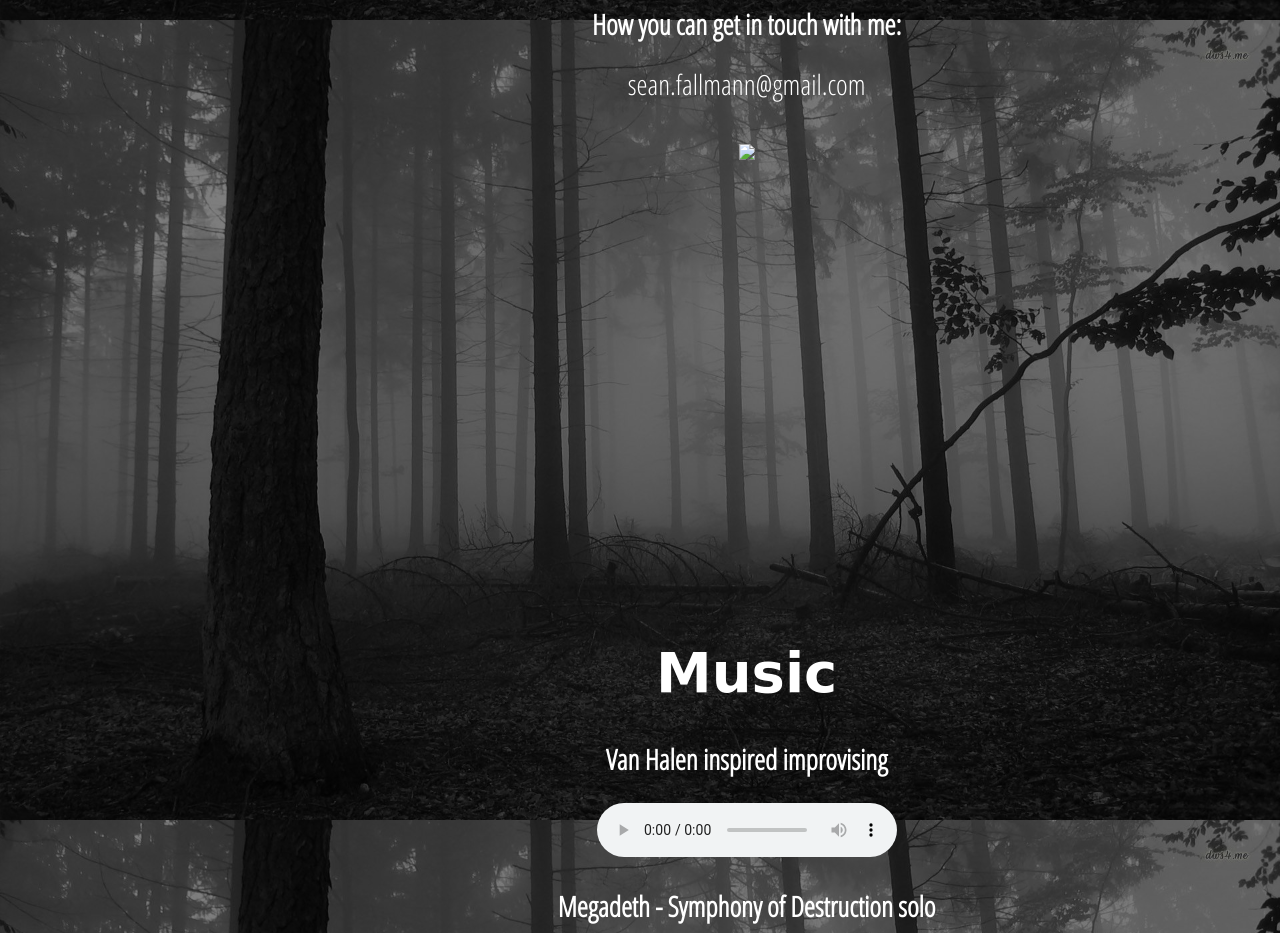
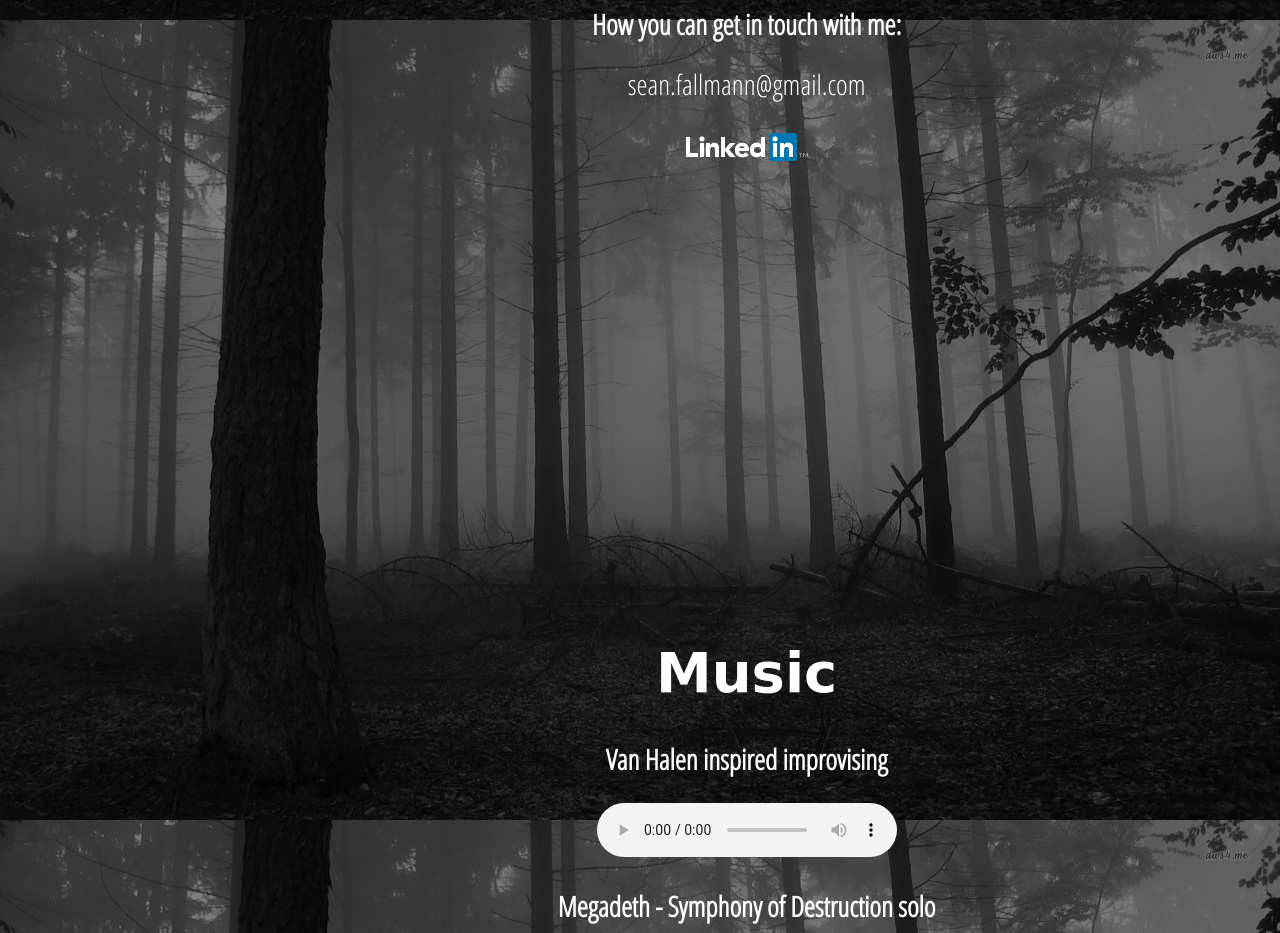
Before and after one commit to sfallmann/sfallmann.github.io, a plain HTML site: page index.html in a window 1280 px wide. Shown: the part 3180-4113 px from the top of the page. Drawn offline with nearby package versions, Linux system fonts and the light colour scheme; a web font is replaced by a local one.

Commit message:
Fixed a typo

```diff
--- a/index.html
+++ b/index.html
@@ -109,7 +109,7 @@
                     <a class="link-wrapper" href="mailto:sean.fallmann@gmail.com">sean.fallmann@gmail.com</a>
                     <br><br>
                     <a href="https://www.linkedin.com/in/sean-fallmann-b509476" target="_blank">
-                      <img class="link-wrapper" class="img" src="img/Logo_2_CRev_28px_TM.png>
+                      <img class="link-wrapper" class="img" src="img/Logo_2_CRev_28px_TM.png">
                     </a>
                   </div>
                   <div class="col-12">
```
